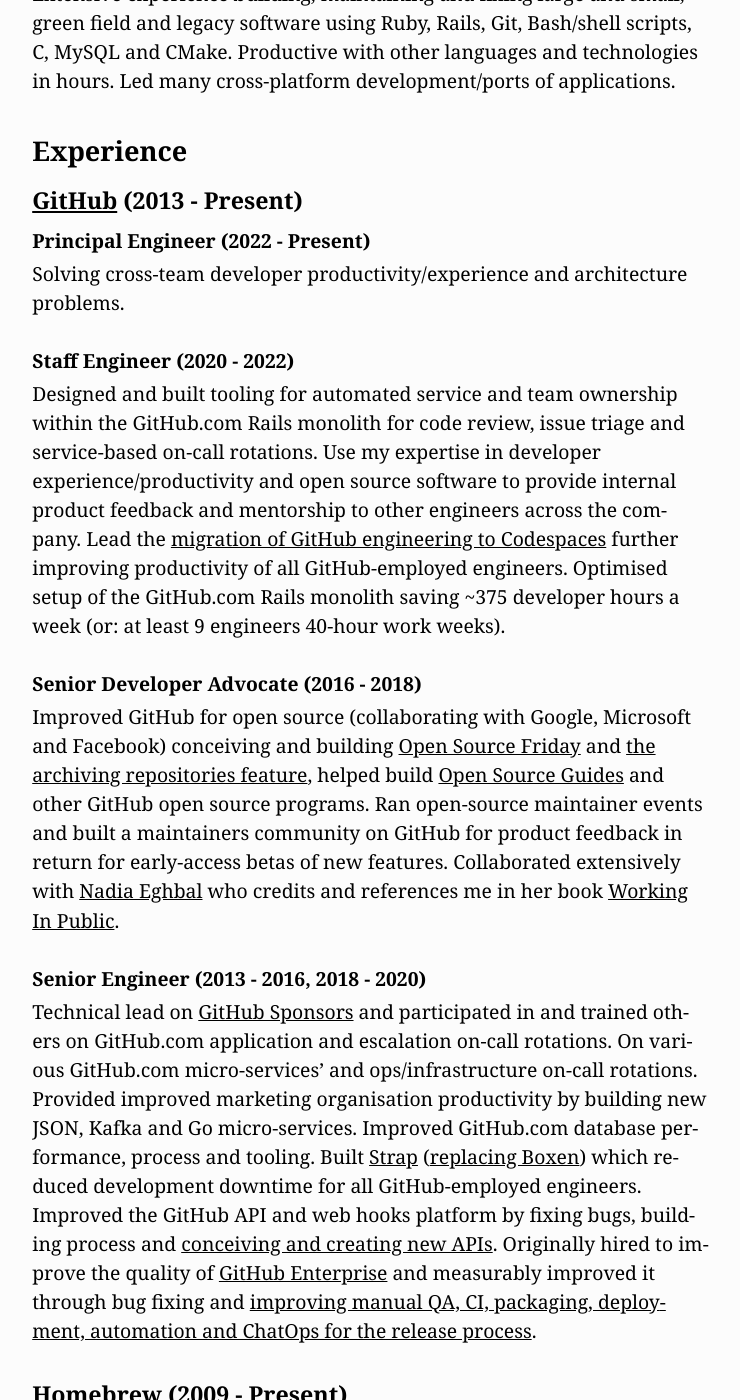
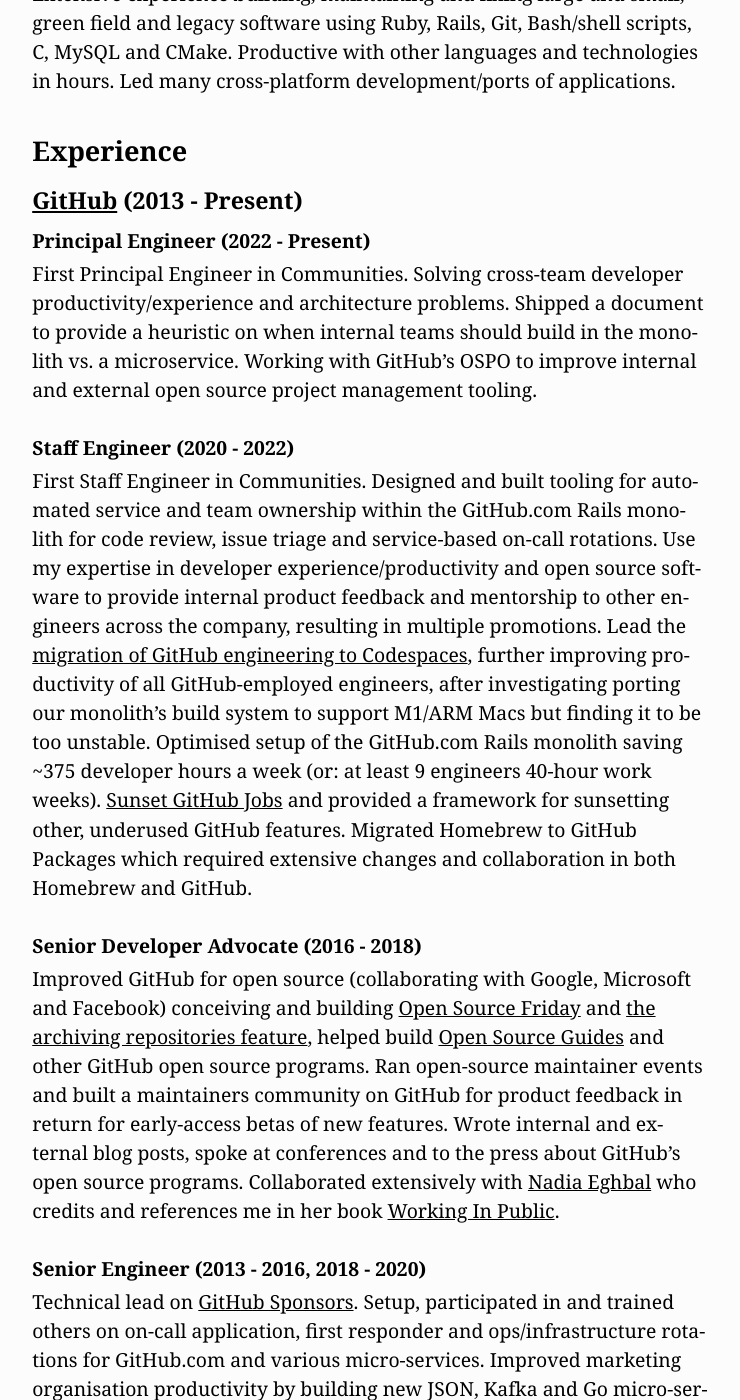
Before and after one commit to MikeMcQuaid/mikemcquaid.com, a Jekyll site: the page built from cv.md, in a window 1280 px wide and 1400 px high, scrolled down 1120 px. Shown: the whole window, without its empty margins (269-1009 px from the left). Built offline with Jekyll 4.4.1, drawn with Linux system fonts in a browser that asks for light colours; some of the changed text lies outside the part shown.

Commit message:
Update GitHub experience.

```diff
--- a/cv.md
+++ b/cv.md
@@ -34,23 +34,23 @@
 
 ##### Principal Engineer (2022 - Present)
 
-Solving cross-team developer productivity/experience and architecture problems.
+First Principal Engineer in Communities. Solving cross-team developer productivity/experience and architecture problems. Shipped a document to provide a heuristic on when internal teams should build in the monolith vs. a microservice. Working with GitHub's OSPO to improve internal and external open source project management tooling.
 
 ##### Staff Engineer (2020 - 2022)
 
-Designed and built tooling for automated service and team ownership within the GitHub.com Rails monolith for code review, issue triage and service-based on-call rotations. Use my expertise in developer experience/productivity and open source software to provide internal product feedback and mentorship to other engineers across the company. Lead the [migration of GitHub engineering to Codespaces](https://github.blog/2021-08-11-githubs-engineering-team-moved-codespaces/) further improving productivity of all GitHub-employed engineers. Optimised setup of the GitHub.com Rails monolith saving ~375 developer hours a week (or: at least 9 engineers 40-hour work weeks).
+First Staff Engineer in Communities. Designed and built tooling for automated service and team ownership within the GitHub.com Rails monolith for code review, issue triage and service-based on-call rotations. Use my expertise in developer experience/productivity and open source software to provide internal product feedback and mentorship to other engineers across the company, resulting in multiple promotions. Lead the [migration of GitHub engineering to Codespaces](https://github.blog/2021-08-11-githubs-engineering-team-moved-codespaces/), further improving productivity of all GitHub-employed engineers, after investigating porting our monolith's build system to support M1/ARM Macs but finding it to be too unstable. Optimised setup of the GitHub.com Rails monolith saving ~375 developer hours a week (or: at least 9 engineers 40-hour work weeks). [Sunset GitHub Jobs](https://github.blog/changelog/2021-04-19-deprecation-notice-github-jobs-site/) and provided a framework for sunsetting other, underused GitHub features. Migrated Homebrew to GitHub Packages which required extensive changes and collaboration in both Homebrew and GitHub.
 
 ##### Senior Developer Advocate (2016 - 2018)
 
-Improved GitHub for open source (collaborating with Google, Microsoft and Facebook) conceiving and building [Open Source Friday](https://opensourcefriday.com) and [the archiving repositories feature](https://github.blog/2017-11-08-archiving-repositories/), helped build [Open Source Guides](https://opensource.guide) and other GitHub open source programs. Ran open-source maintainer events and built a maintainers community on GitHub for product feedback in return for early-access betas of new features. Collaborated extensively with [Nadia Eghbal](https://nadiaeghbal.com) who credits and references me in her book [Working In Public](https://www.amazon.co.uk/dp/0578675862/).
+Improved GitHub for open source (collaborating with Google, Microsoft and Facebook) conceiving and building [Open Source Friday](https://opensourcefriday.com) and [the archiving repositories feature](https://github.blog/2017-11-08-archiving-repositories/), helped build [Open Source Guides](https://opensource.guide) and other GitHub open source programs. Ran open-source maintainer events and built a maintainers community on GitHub for product feedback in return for early-access betas of new features. Wrote internal and external blog posts, spoke at conferences and to the press about GitHub's open source programs. Collaborated extensively with [Nadia Eghbal](https://nadiaeghbal.com) who credits and references me in her book [Working In Public](https://www.amazon.co.uk/dp/0578675862/).
 
 ##### Senior Engineer (2013 - 2016, 2018 - 2020)
 
- Technical lead on [GitHub Sponsors](https://github.com/sponsors/) and participated in and trained others on GitHub.com application and escalation on-call rotations. On various GitHub.com micro-services' and ops/infrastructure on-call rotations. Provided improved marketing organisation productivity by building new JSON, Kafka and Go micro-services. Improved GitHub.com database performance, process and tooling. Built [Strap](https://github.com/MikeMcQuaid/strap) ([replacing Boxen]({{ '/2016/06/15/replacing-boxen/' | absolute_url }})) which reduced development downtime for all GitHub-employed engineers. Improved the GitHub API and web hooks platform by fixing bugs, building process and [conceiving and creating new APIs](https://developer.github.com/changes/2016-02-24-commit-reference-sha-api/). Originally hired to improve the quality of [GitHub Enterprise](https://github.com/enterprise) and measurably improved it through bug fixing and [improving manual QA, CI, packaging, deployment, automation and ChatOps for the release process](https://github.blog/2015-10-06-runnable-documentation/).
+ Technical lead on [GitHub Sponsors](https://github.com/sponsors/). Setup, participated in and trained others on on-call application, first responder and ops/infrastructure rotations for GitHub.com and various micro-services. Improved marketing organisation productivity by building new JSON, Kafka and Go micro-services. Improved GitHub.com database performance, process and tooling. Built [Strap](https://github.com/MikeMcQuaid/strap) ([replacing Boxen]({{ '/2016/06/15/replacing-boxen/' | absolute_url }})) which reduced development downtime for all GitHub-employed engineers. Improved the GitHub API and web hooks platform by fixing bugs, building process and [conceiving and creating new APIs](https://developer.github.com/changes/2016-02-24-commit-reference-sha-api/). Originally hired to improve the quality of [GitHub Enterprise](https://github.com/enterprise) and measurably improved it through bug fixing and [improving manual QA, CI, packaging, deployment, automation and ChatOps for the release process](https://github.blog/2015-10-06-runnable-documentation/).
 
 #### [Homebrew](https://github.com/Homebrew/homebrew/) (2009 - Present)
 
-Project Leader and longest-running maintainer. Invented Homebrew binary packages (bottles) which were featured in Apple's Touch Bar MacBook Pro keynote and are used by Google, Microsoft and Facebook. Fix users issues, plan roadmap, create and manage security program, make new releases, teach new maintainers and contributors and develop features in Ruby and Bash. Started a [successful Kickstarter project](https://www.kickstarter.com/projects/homebrew/brew-test-bot) which was funded in two hours to create a Jenkins CI system for Homebrew. Installed servers into data-centre and keep them running. Ran and mentored people in several [Google Summer of Codes](https://summerofcode.withgoogle.com) a [MLH Fellowship](https://fellowship.mlh.io) and an [Outreachy](https://www.outreachy.org) for Homebrew to successfully attract new maintainers. Brought Homebrew into the [Software Freedom Conservancy](https://sfconservancy.org) for 501c3 non-profit status in the USA and financial sustainability. Organised first ever Homebrew maintainer meeting.
+Project Leader and longest-running maintainer. Invented Homebrew binary packages (bottles) which were featured in Apple's Touch Bar MacBook Pro keynote and are used by Google, Microsoft and Facebook. Fix users issues, plan roadmap, create and manage security program, make new releases, teach new maintainers and contributors and develop features in Ruby and Bash. Started a [successful Kickstarter project](https://www.kickstarter.com/projects/homebrew/brew-test-bot) which was funded in two hours to create a Jenkins CI system for Homebrew. Installed servers into data-centre and keep them running. Ran and mentored people in several [Google Summer of Codes](https://summerofcode.withgoogle.com) a [MLH Fellowship](https://fellowship.mlh.io) and an [Outreachy](https://www.outreachy.org) for Homebrew to successfully attract new maintainers. Brought Homebrew into the [Software Freedom Conservancy](https://sfconservancy.org) for 501c3 non-profit status in the USA and financial sustainability. Organised first ever Homebrew maintainer meeting. Migrated Homebrew to GitHub Packages which required extensive changes and collaboration in both Homebrew and GitHub.
 
 #### [AllTrails](https://www.alltrails.com) (2012 - 2013)
 
```
Also changed, not shown: projects.md (+1 -1 lines).
